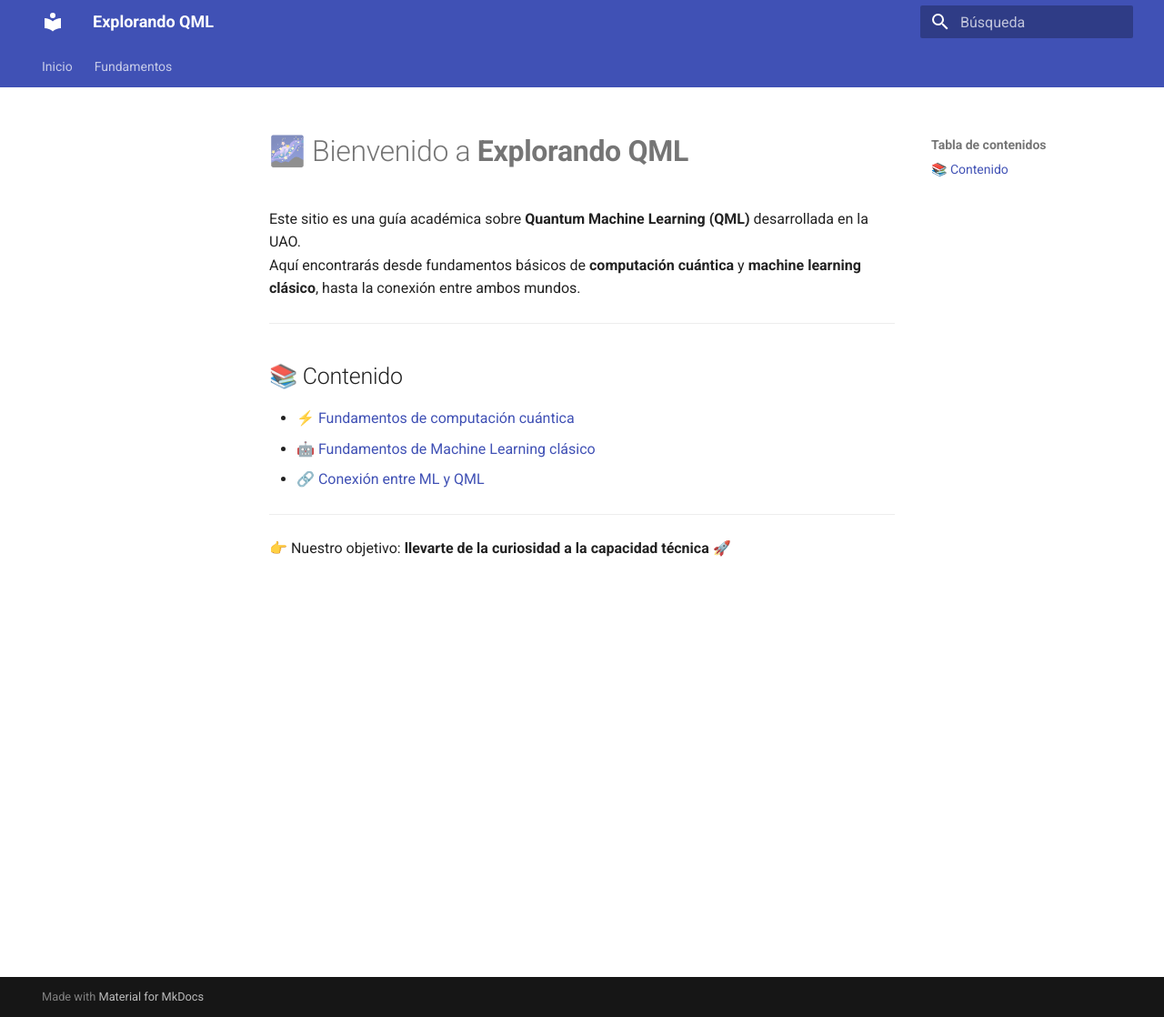
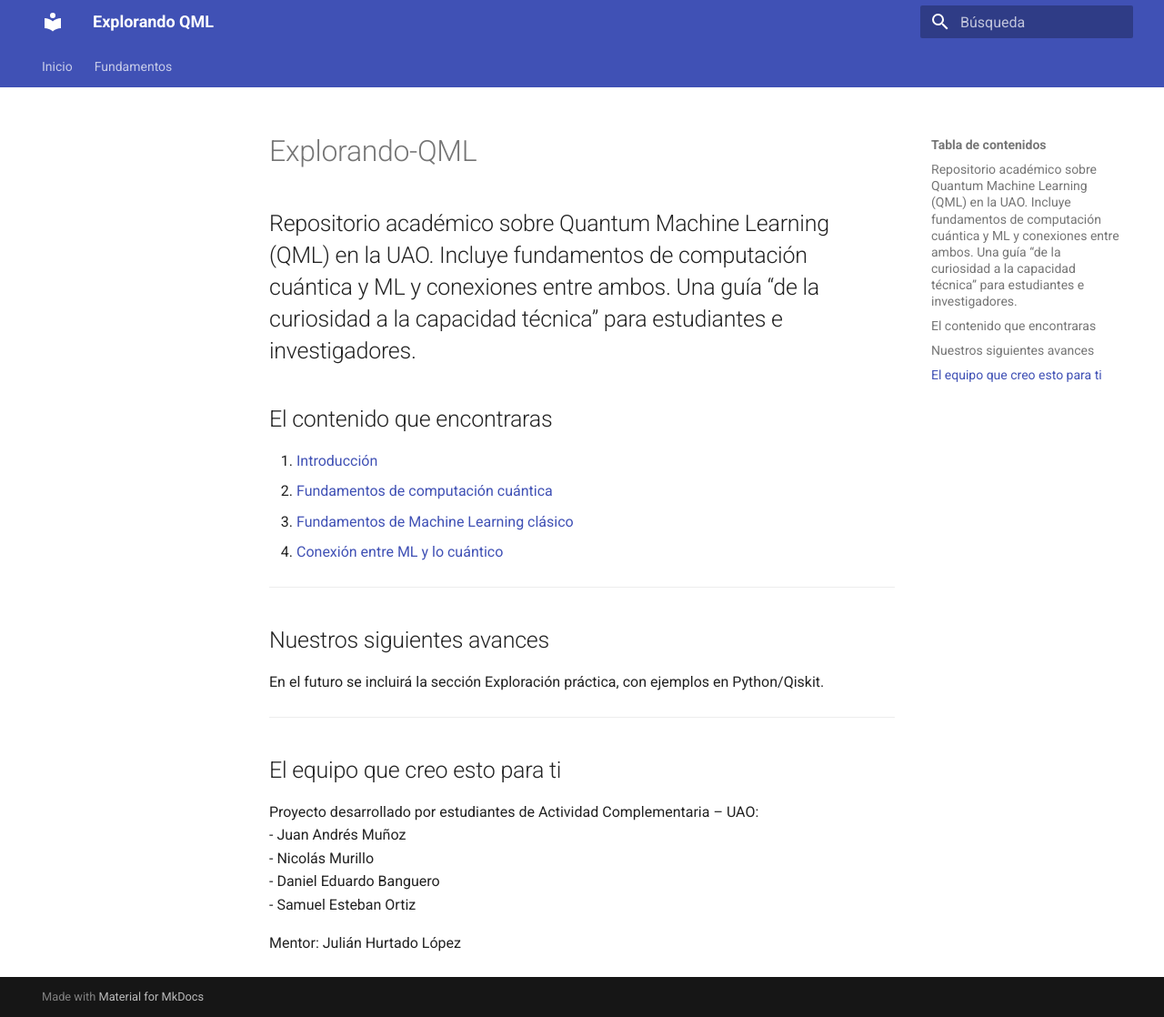
Before and after one commit to jameusk1028/Explorando-el-QML-desde-0, an MkDocs documentation site: the page built from docs/index.md, in a window 1280 px wide and 1118 px high. Shown: the whole window at 91% size. Built offline with MkDocs 1.6.1 and Material for MkDocs 9.7.7, drawn with Linux system fonts in a browser that asks for light colours.

Commit message:
Update index.md

```diff
--- a/docs/index.md
+++ b/docs/index.md
@@ -1,15 +1,25 @@
-# 🌌 Bienvenido a **Explorando QML**
+# Explorando-QML
+Repositorio académico sobre Quantum Machine Learning (QML) en la UAO. Incluye fundamentos de computación cuántica y ML y conexiones entre ambos. Una guía “de la curiosidad a la capacidad técnica” para estudiantes e investigadores.
+---
 
-Este sitio es una guía académica sobre **Quantum Machine Learning (QML)** desarrollada en la UAO.
-Aquí encontrarás desde fundamentos básicos de **computación cuántica** y **machine learning clásico**, hasta la conexión entre ambos mundos.
+## El contenido que encontraras
+1. [Introducción](./docs/introduccion.md)
+2. [Fundamentos de computación cuántica](./docs/Fundamentos_de_computacion_cuantica.md)
+3. [Fundamentos de Machine Learning clásico](./docs/machine_Learning.md)
+4. [Conexión entre ML y lo cuántico](./docs/Conexion_entre_ML_y_computacion_cuantica.md)
 
 ---
 
-## 📚 Contenido
-- ⚡ [Fundamentos de computación cuántica](computacion_cuantica.md)
-- 🤖 [Fundamentos de Machine Learning clásico](machine_learning.md)
-- 🔗 [Conexión entre ML y QML](conexion_qml.md)
+## Nuestros siguientes avances
+En el futuro se incluirá la sección Exploración práctica, con ejemplos en Python/Qiskit.
 
 ---
 
-👉 Nuestro objetivo: **llevarte de la curiosidad a la capacidad técnica** 🚀
+## El equipo que creo esto para ti
+Proyecto desarrollado por estudiantes de Actividad Complementaria – UAO:
+- Juan Andrés Muñoz
+- Nicolás Murillo
+- Daniel Eduardo Banguero
+- Samuel Esteban Ortiz
+
+Mentor: Julián Hurtado López
```
